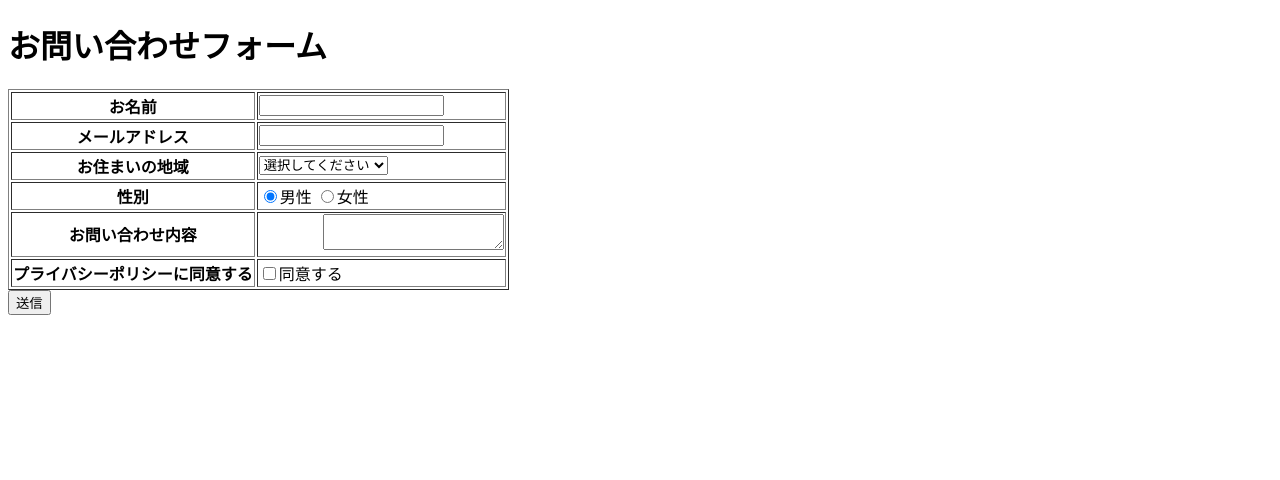
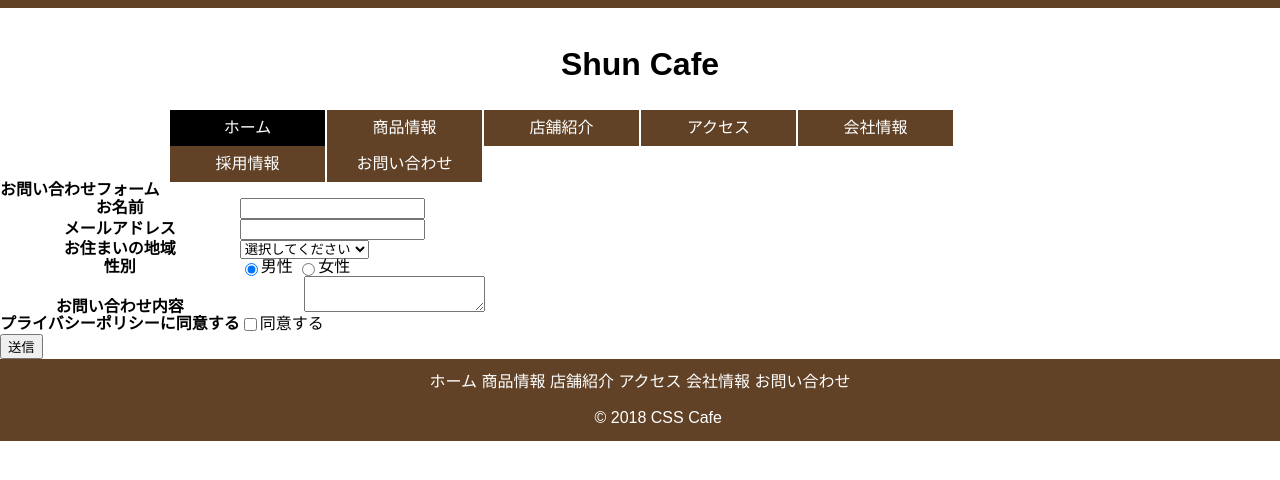
Before and after one commit to shun-hatano/shun, a plain HTML site: page contact_form.html in a window 1280 px wide. Drawn offline with Linux system fonts and the light colour scheme; files that its build step writes are made by us from their sources.

Commit message:
Update contact_form.html

```diff
--- a/contact_form.html
+++ b/contact_form.html
@@ -2,10 +2,32 @@
 <html lang="ja">
   <head>
     <meta charset="utf-8">
-    <title>お問い合わせフォーム</title>
+    <title>Shun Cafe</title>
+    <meta name="description" content="CSS Cafeの公式サイトです。商品情報、店舗紹介、アクセス、会社情報など。">
+    <meta name="keywords" content="CSS Cafe,カフェ,コーヒー">
+    <meta name="author" content="Shun Hatano">
+    <link rel="stylesheet" href="css/html5reset-1.6.1.css">
+    <link rel="stylesheet" href="css/base.css">
   </head>
   <body>
-<h1>お問い合わせフォーム</h1>
+    <header id="top">
+      <h1>Shun Cafe</h1>
+       <nav>
+        <ul class="clearfix">
+
+          <li class="current"><a href="index.html">ホーム</a></li>
+          <li><a href="menu.html">商品情報</a></li>
+          <li><a href="#">店舗紹介</a></li>
+          <li><a href="#">アクセス</a></li>
+          <li><a href="#">会社情報</a></li>
+          <li><a href="exercise_form.html">採用情報</a></li>
+          <li><a href="contact_form.html">お問い合わせ</a></li>
+
+        </ul>
+       </nav>
+    </header>
+
+<h2>お問い合わせフォーム</h2>
 <form action="#" method="post">
   <table border="1">
     <tr>
@@ -54,5 +76,16 @@
   </table>
   <input type="submit" name="" value="送信">
 </form>
+      <footer>
+         <ul>
+          <li><a href="index.html">ホーム</a></li>
+           <li><a href="#">商品情報</a></li>
+           <li><a href="#">店舗紹介</a></li>
+           <li><a href="#">アクセス</a></li>
+           <li><a href="#">会社情報</a></li>
+           <li><a href="#">お問い合わせ</a></li>
+         </ul>
+　　   <small>&copy; 2018 CSS Cafe</small>
+    </footer>
   </body>
 </html>
```
